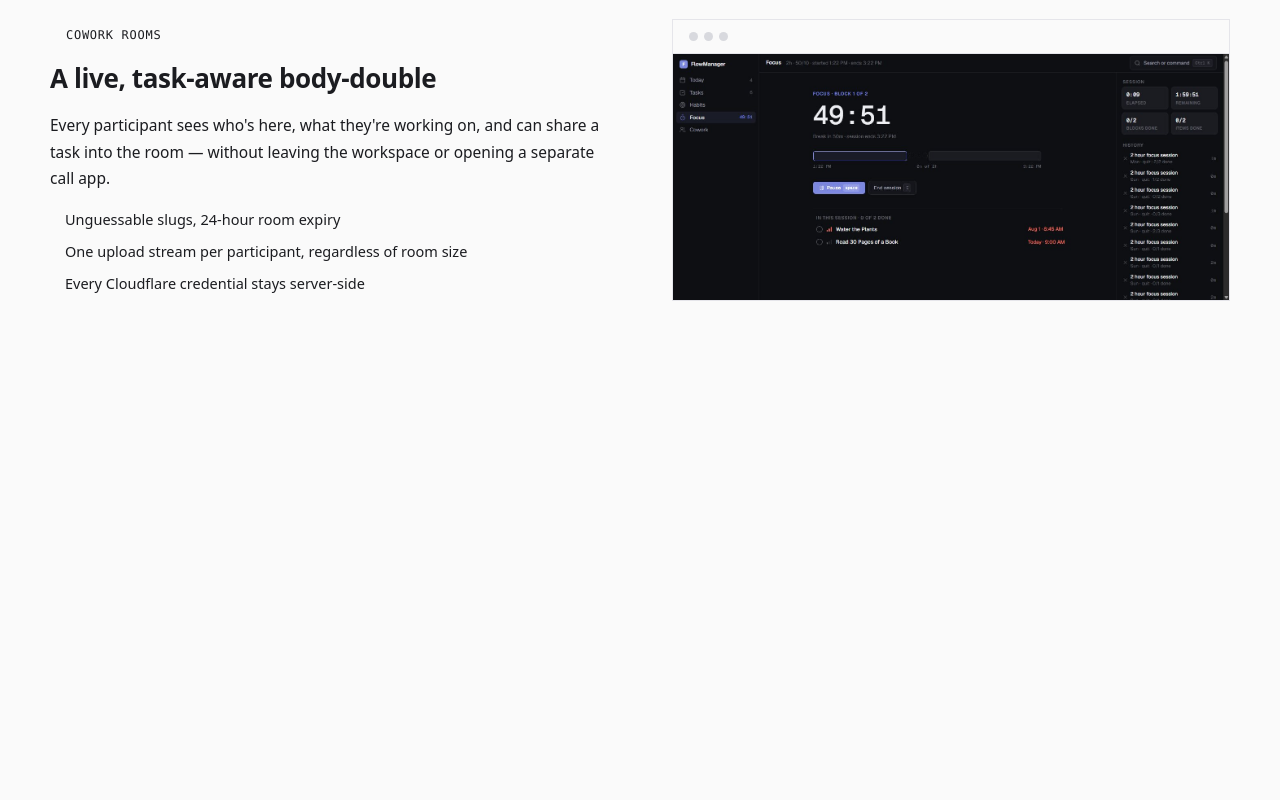
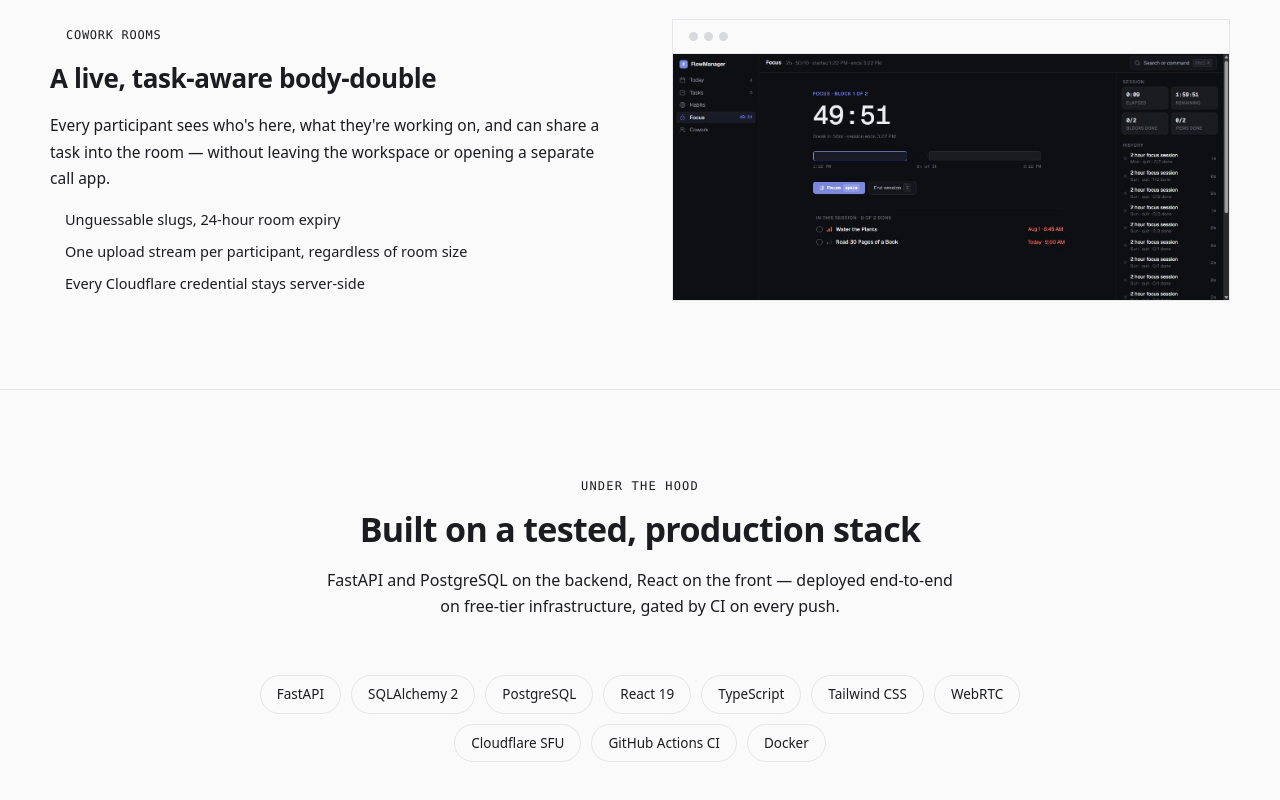
Before and after one commit to Alamicrodev/CodePhoenix-ProductivityToolkit, a React (Vite) app in the folder Frontend/: page / in a window 1280 px wide. Shown: the part 3113-3913 px from the top of the page. Before the commit the page ends 3502 px from the top, so only its background shows below. Built offline with nearby package versions, Linux system fonts and the light colour scheme.

Commit message:
Landing Page: Tests Section

```diff
--- a/Frontend/src/pages/LandingPage.tsx
+++ b/Frontend/src/pages/LandingPage.tsx
@@ -205,6 +205,28 @@ export default function LandingPage() {
             </div>
         </section>
 
+        {/* Tests Section */}
+        <section className="py-[88px] px-8 border-t border-border-soft-lt dark:border-border-soft transition-colors duration-150" id="stack">
+            <div className="max-w-[640px] mx-auto mb-14 text-center">
+                <div className="font-mono text-xs tracking-[0.1em] text-dim-lt dark:text-dim mb-3 uppercase">Under the hood</div>
+                <h2 className="text-[34px] font-bold tracking-[-0.02em] mb-3.5">Built on a tested, production stack</h2>
+                <p className="text-muted-lt dark:text-muted text-base leading-relaxed">FastAPI and PostgreSQL on the backend, React on the front &mdash; deployed end-to-end on free-tier infrastructure, gated by CI on every push.</p>
+            </div>
+            <div className="flex flex-wrap gap-2.5 justify-center max-w-[780px] mx-auto">
+                <span className="px-4 py-2 rounded-full bg-panel-lt dark:bg-panel border border-border-lt dark:border-border text-[13.5px] text-muted-lt dark:text-muted transition-colors duration-150">FastAPI</span>
+                <span className="px-4 py-2 rounded-full bg-panel-lt dark:bg-panel border border-border-lt dark:border-border text-[13.5px] text-muted-lt dark:text-muted transition-colors duration-150">SQLAlchemy 2</span>
+                <span className="px-4 py-2 rounded-full bg-panel-lt dark:bg-panel border border-border-lt dark:border-border text-[13.5px] text-muted-lt dark:text-muted transition-colors duration-150">PostgreSQL</span>
+                <span className="px-4 py-2 rounded-full bg-panel-lt dark:bg-panel border border-border-lt dark:border-border text-[13.5px] text-muted-lt dark:text-muted transition-colors duration-150">React 19</span>
+                <span className="px-4 py-2 rounded-full bg-panel-lt dark:bg-panel border border-border-lt dark:border-border text-[13.5px] text-muted-lt dark:text-muted transition-colors duration-150">TypeScript</span>
+                <span className="px-4 py-2 rounded-full bg-panel-lt dark:bg-panel border border-border-lt dark:border-border text-[13.5px] text-muted-lt dark:text-muted transition-colors duration-150">Tailwind CSS</span>
+                <span className="px-4 py-2 rounded-full bg-panel-lt dark:bg-panel border border-border-lt dark:border-border text-[13.5px] text-muted-lt dark:text-muted transition-colors duration-150">WebRTC</span>
+                <span className="px-4 py-2 rounded-full bg-panel-lt dark:bg-panel border border-border-lt dark:border-border text-[13.5px] text-muted-lt dark:text-muted transition-colors duration-150">Cloudflare SFU</span>
+                <span className="px-4 py-2 rounded-full bg-panel-lt dark:bg-panel border border-border-lt dark:border-border text-[13.5px] text-muted-lt dark:text-muted transition-colors duration-150">GitHub Actions CI</span>
+                <span className="px-4 py-2 rounded-full bg-panel-lt dark:bg-panel border border-border-lt dark:border-border text-[13.5px] text-muted-lt dark:text-muted transition-colors duration-150">Docker</span>
+            </div>
+        </section>
+
+
 
     </>
 }
```
